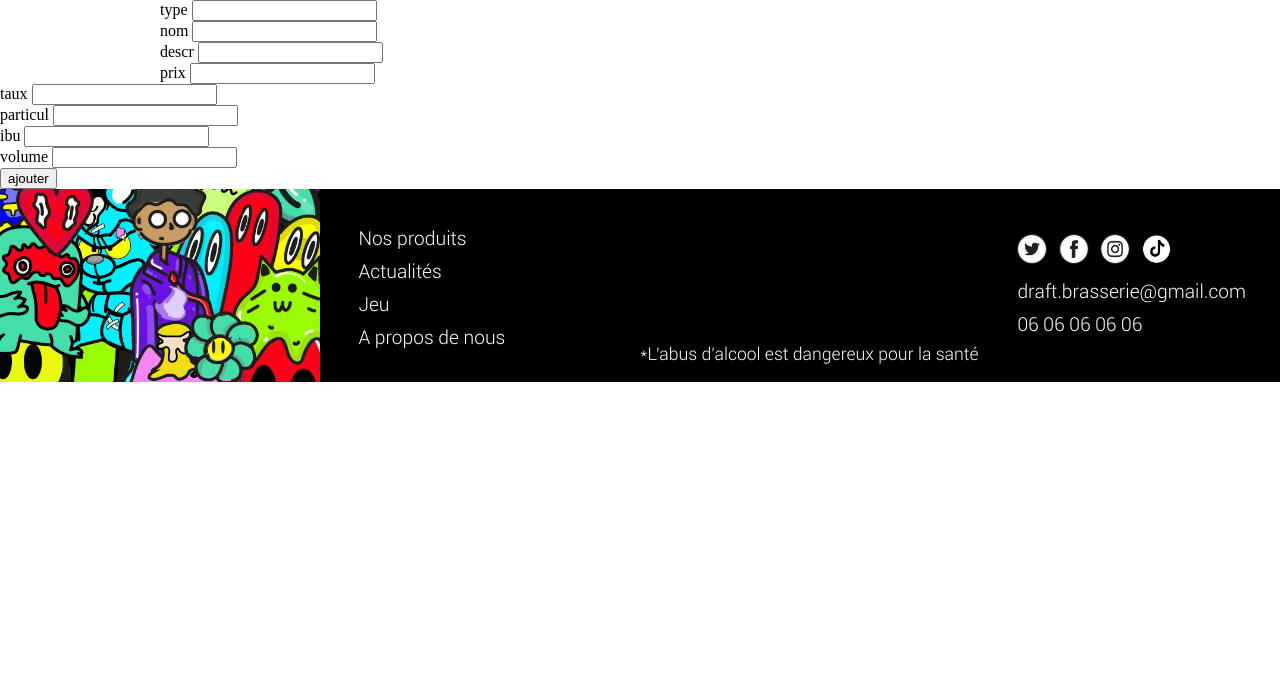
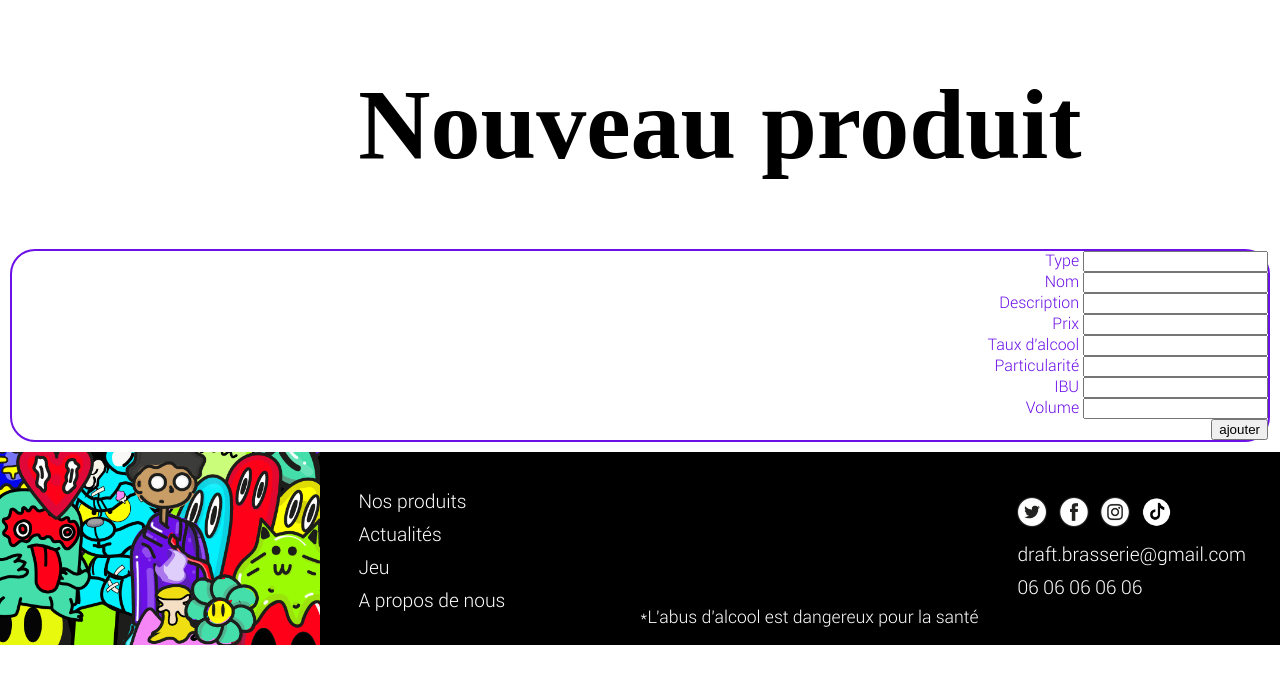
Before and after one commit to cecilia-estorgues/draft, a PHP site: page /newproduit.php in a window 1280 px wide. Shown: the part 70-752 px from the top of the page. Run offline with PHP 8.4, Linux system fonts and the light colour scheme; some web fonts are replaced.

Commit message:
nouveau produit

```diff
--- a/app/view/addnewproduit.view.php
+++ b/app/view/addnewproduit.view.php
@@ -1,31 +1,32 @@
 <main>
+<h1>Nouveau produit</h1>
 <div class="container">
     <div class="message">
 
 </div>
     <form action="addnewproduit.php" method="post">
-    <div>        <label for="type">type</label>
+    <div>        <label for="type">Type</label>
         <input type="text"  name="type" aria-label="Nom du talent" id="type" required>
     </div>
-    <div>        <label for="nom">nom</label>
+    <div>        <label for="nom">Nom</label>
         <input type="text"  name="nom" aria-label="Nom du talent" id="nom" required>
     </div>
-    <div>        <label for="descr">descr</label>
+    <div>        <label for="descr">Description</label>
         <input type="text"  name="descr" aria-label="Nom du talent" id="descr" required>
     </div>
-    <div>        <label for="prix">prix</label>
+    <div>        <label for="prix">Prix</label>
         <input type=""  name="prix" aria-label="Nom du talent" id="prix" required>
     </div>
-    <div>        <label for="taux">taux</label>
+    <div>        <label for="taux">Taux d'alcool</label>
         <input type="text"  name="taux" aria-label="Nom du talent" id="taux" required>
     </div>
-    <div>        <label for="particul">particul</label>
+    <div>        <label for="particul">Particularité</label>
         <input type="text"  name="particul" aria-label="Nom du talent" id="particul" required>
     </div>
-    <div>        <label for="ibu">ibu</label>
+    <div>        <label for="ibu">IBU</label>
         <input type="text"  name="ibu" aria-label="Nom du talent" id="ibu" required>
     </div>
-    <div>        <label for="volume">volume</label>
+    <div>        <label for="volume">Volume</label>
         <input type="text"  name="volume" aria-label="Nom du talent" id="volume" required>
     </div>
 
--- /dev/null
+++ b/public/css/addnewproduit.css
@@ -0,0 +1,29 @@
+@font-face {
+    font-family: Roboto_light;
+    src: url(../../public/font/Roboto-Light.ttf);
+  }
+
+  @font-face {
+    font-family: Delliger;
+    src: url(../../public/font/DELLIGER-PersonalUse.otf);
+  }
+
+
+
+
+form{
+    border: 2px solid #6c10e8;
+    border-radius: 25px;
+    margin: 10px;
+    text-align: right;
+    color: #6c10e8;
+    font-family:Roboto_light ;
+}
+h1{
+    font-family: Delliger;
+    font-size:100px ;
+    text-align: center;
+}
+/*form{
+    text-align: center;
+}
```
